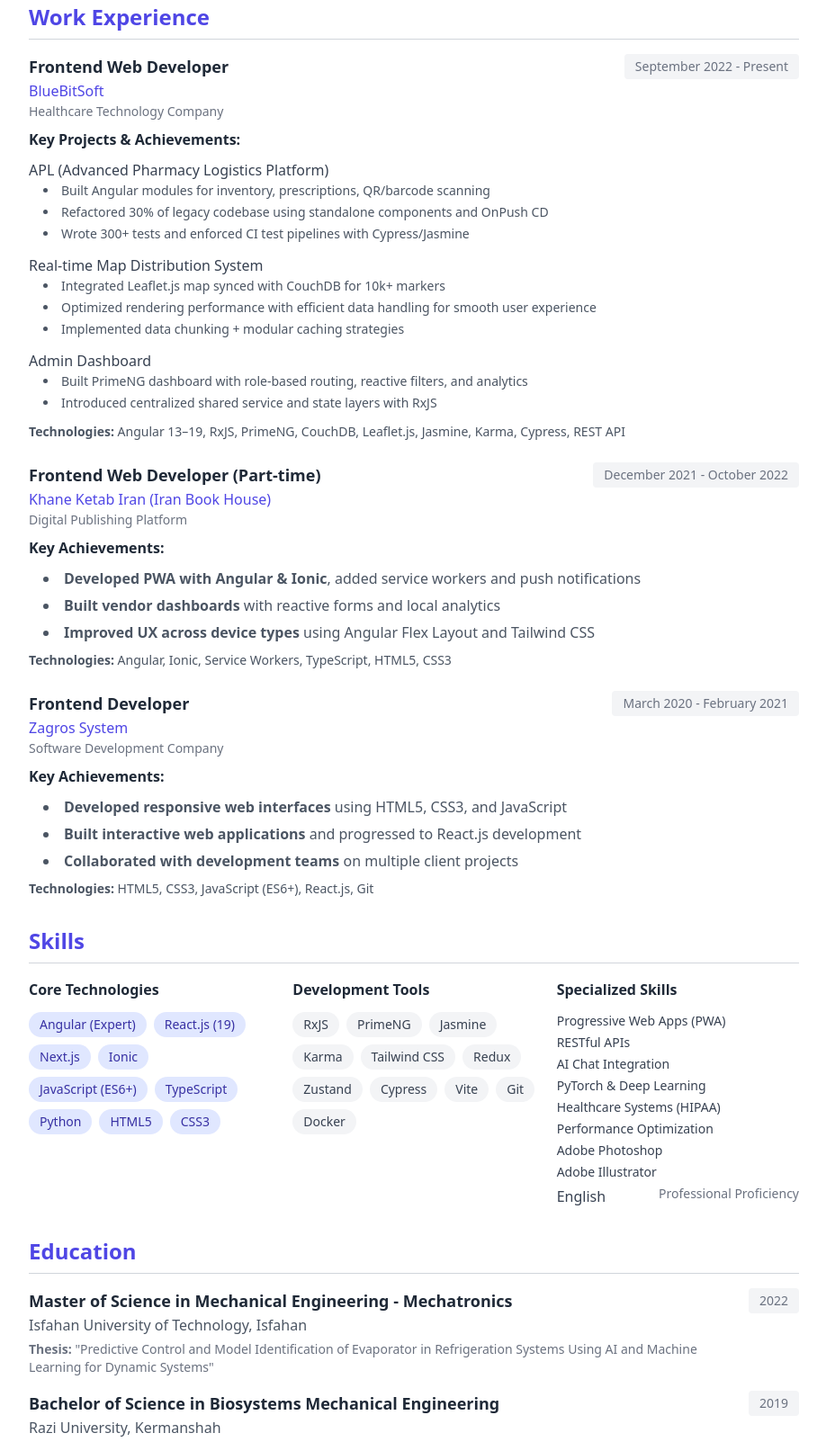
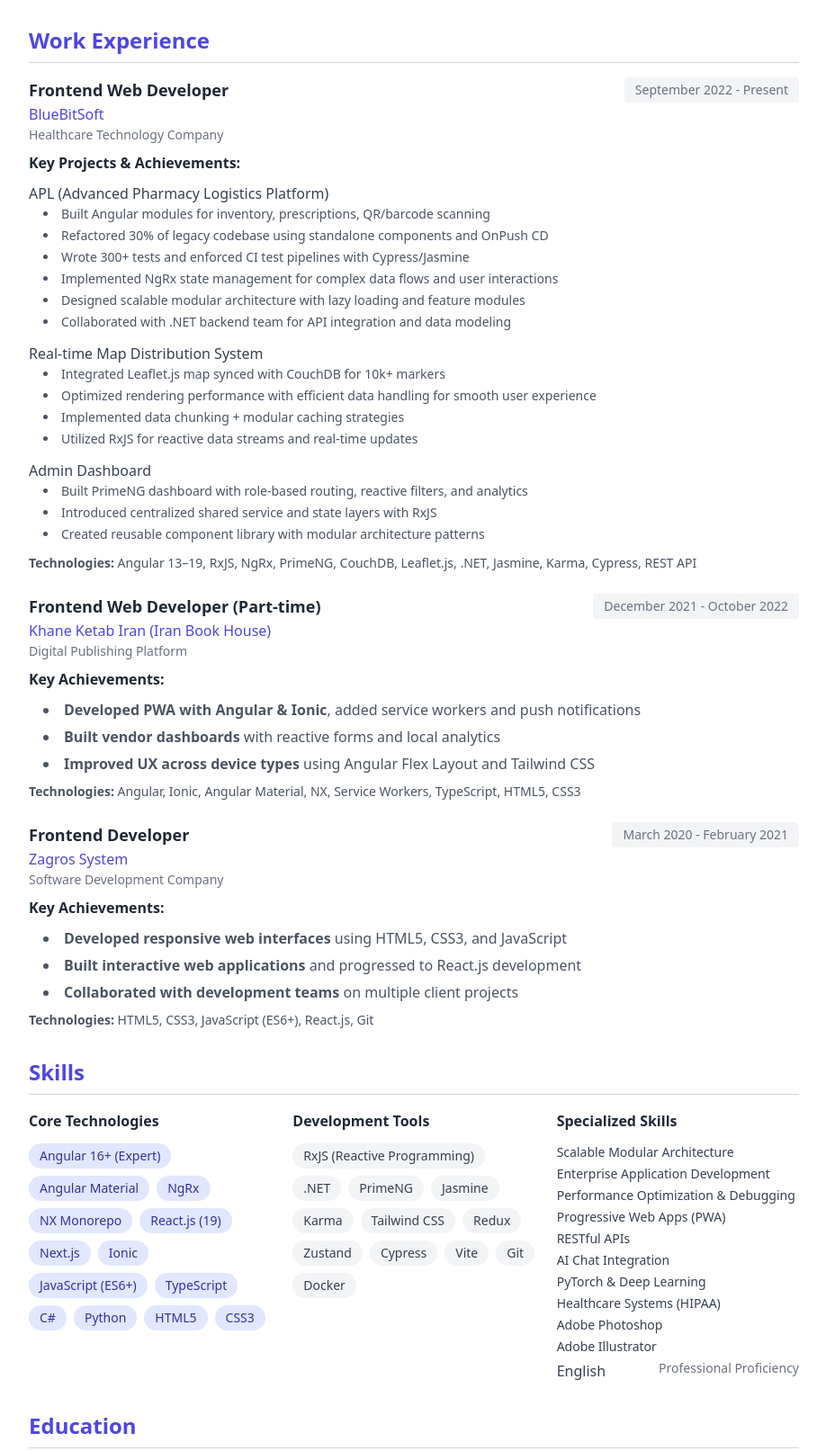
Before and after one commit to rasoulveisi/rasoulveisi.github.io, a plain HTML site: page index.html in a window 1280 px wide. Shown: the part 416-2029 px from the top of the page at 90% size, without its empty margins (180-1098 px from the left). Drawn offline with nearby package versions, Linux system fonts and the light colour scheme.

Commit message:
Refactor resume content and update technologies
- Changed job title from "Angular Frontend Developer" to "Frontend Developer" in both HTML and PDF files.
- Enhanced the "About Me" section to reflect broader expertise in frontend development, including React.js and .NET.
- Updated work experience details to include NgRx state management and collaboration with backend teams.
- Revised technology stacks across all files to include NgRx and .NET.
- Added new skills and projects to highlight modular architecture and performance optimization.
- Created a new PDF resume file while removing the old one.

```diff
--- a/index.html
+++ b/index.html
@@ -20,7 +20,7 @@
             <!-- Name and Contact Info -->
             <div class="text-center">
                 <h1 class="text-4xl md:text-5xl text-indigo-600 font-bold uppercase tracking-wider mb-0">Rasoul Veisi</h1>
-                <p class="text-xl text-gray-500 mt-3 mb-0">Angular Frontend Developer</p>
+                <p class="text-xl text-gray-500 mt-3 mb-0">Frontend Developer</p>
                 <div class="flex justify-center flex-wrap gap-5 mt-4 text-sm text-gray-500">
                     <div class="flex items-center gap-1">📞 +98-9108259755</div>
                     <div class="flex items-center gap-1">✉️ rasoulweysi@gmail.com</div>
@@ -38,7 +38,7 @@
     <section class="mb-8">
         <h2 class="text-2xl font-bold text-indigo-600 border-b border-gray-300 pb-2 mb-4">About Me</h2>
         <p class="text-gray-600 leading-relaxed">
-            Results-driven Angular Frontend Engineer with <strong>5+ years of experience</strong> delivering high-performance web applications in healthcare and e-commerce domains. Specialized in the Angular ecosystem with expertise in RxJS, performance optimization, TDD, and scalable architecture. Known for delivering robust, responsive, and maintainable applications with real business impact.
+            Results-driven <strong>Frontend Developer</strong> with <strong>5+ years of experience</strong> delivering high-performance web applications in healthcare and e-commerce domains. <strong>Expert in Angular ecosystem</strong> with deep expertise in RxJS, state management, Angular Material, and scalable modular architecture. <strong>Proficient in React.js</strong> for modern frontend development and <strong>knowledgeable about .NET backend development</strong> for full-stack understanding. Proven track record in building enterprise-grade applications with performance optimization for large-scale systems.
         </p>
     </section>
 
@@ -63,6 +63,9 @@
                     <li>Built Angular modules for inventory, prescriptions, QR/barcode scanning</li>
                     <li>Refactored 30% of legacy codebase using standalone components and OnPush CD</li>
                     <li>Wrote 300+ tests and enforced CI test pipelines with Cypress/Jasmine</li>
+                    <li>Implemented NgRx state management for complex data flows and user interactions</li>
+                    <li>Designed scalable modular architecture with lazy loading and feature modules</li>
+                    <li>Collaborated with .NET backend team for API integration and data modeling</li>
                 </ul>
             </div>
 
@@ -72,6 +75,7 @@
                     <li>Integrated Leaflet.js map synced with CouchDB for 10k+ markers</li>
                     <li>Optimized rendering performance with efficient data handling for smooth user experience</li>
                     <li>Implemented data chunking + modular caching strategies</li>
+                    <li>Utilized RxJS for reactive data streams and real-time updates</li>
                 </ul>
             </div>
 
@@ -80,10 +84,11 @@
                 <ul class="list-disc list-inside text-gray-600 space-y-1 ml-4 text-sm">
                     <li>Built PrimeNG dashboard with role-based routing, reactive filters, and analytics</li>
                     <li>Introduced centralized shared service and state layers with RxJS</li>
+                    <li>Created reusable component library with modular architecture patterns</li>
                 </ul>
             </div>
 
-            <p class="text-sm text-gray-600 mt-2"><strong>Technologies:</strong> Angular 13–19, RxJS, PrimeNG, CouchDB, Leaflet.js, Jasmine, Karma, Cypress, REST API</p>
+            <p class="text-sm text-gray-600 mt-2"><strong>Technologies:</strong> Angular 13–19, RxJS, NgRx, PrimeNG, CouchDB, Leaflet.js, .NET, Jasmine, Karma, Cypress, REST API</p>
         </div>
 
         <div class="mb-6">
@@ -103,7 +108,7 @@
                 <li><strong>Improved UX across device types</strong> using Angular Flex Layout and Tailwind CSS</li>
             </ul>
 
-            <p class="text-sm text-gray-600 mt-2"><strong>Technologies:</strong> Angular, Ionic, Service Workers, TypeScript, HTML5, CSS3</p>
+            <p class="text-sm text-gray-600 mt-2"><strong>Technologies:</strong> Angular, Ionic, Angular Material, NX, Service Workers, TypeScript, HTML5, CSS3</p>
         </div>
 
         <div class="mb-6">
@@ -134,12 +139,16 @@
             <div>
                 <h3 class="font-semibold text-gray-800 mb-3">Core Technologies</h3>
                 <div class="flex flex-wrap gap-2">
-                    <span class="bg-indigo-100 text-indigo-800 px-3 py-1 rounded-full text-sm">Angular (Expert)</span>
+                    <span class="bg-indigo-100 text-indigo-800 px-3 py-1 rounded-full text-sm">Angular 16+ (Expert)</span>
+                    <span class="bg-indigo-100 text-indigo-800 px-3 py-1 rounded-full text-sm">Angular Material</span>
+                    <span class="bg-indigo-100 text-indigo-800 px-3 py-1 rounded-full text-sm">NgRx</span>
+                    <span class="bg-indigo-100 text-indigo-800 px-3 py-1 rounded-full text-sm">NX Monorepo</span>
                     <span class="bg-indigo-100 text-indigo-800 px-3 py-1 rounded-full text-sm">React.js (19)</span>
                     <span class="bg-indigo-100 text-indigo-800 px-3 py-1 rounded-full text-sm">Next.js</span>
                     <span class="bg-indigo-100 text-indigo-800 px-3 py-1 rounded-full text-sm">Ionic</span>
                     <span class="bg-indigo-100 text-indigo-800 px-3 py-1 rounded-full text-sm">JavaScript (ES6+)</span>
                     <span class="bg-indigo-100 text-indigo-800 px-3 py-1 rounded-full text-sm">TypeScript</span>
+                    <span class="bg-indigo-100 text-indigo-800 px-3 py-1 rounded-full text-sm">C#</span>
                     <span class="bg-indigo-100 text-indigo-800 px-3 py-1 rounded-full text-sm">Python</span>
                     <span class="bg-indigo-100 text-indigo-800 px-3 py-1 rounded-full text-sm">HTML5</span>
                     <span class="bg-indigo-100 text-indigo-800 px-3 py-1 rounded-full text-sm">CSS3</span>
@@ -149,7 +158,8 @@
             <div>
                 <h3 class="font-semibold text-gray-800 mb-3">Development Tools</h3>
                 <div class="flex flex-wrap gap-2">
-                    <span class="bg-gray-100 text-gray-700 px-3 py-1 rounded-full text-sm">RxJS</span>
+                    <span class="bg-gray-100 text-gray-700 px-3 py-1 rounded-full text-sm">RxJS (Reactive Programming)</span>
+                    <span class="bg-gray-100 text-gray-700 px-3 py-1 rounded-full text-sm">.NET</span>
                     <span class="bg-gray-100 text-gray-700 px-3 py-1 rounded-full text-sm">PrimeNG</span>
                     <span class="bg-gray-100 text-gray-700 px-3 py-1 rounded-full text-sm">Jasmine</span>
                     <span class="bg-gray-100 text-gray-700 px-3 py-1 rounded-full text-sm">Karma</span>
@@ -166,12 +176,14 @@
             <div>
                 <h3 class="font-semibold text-gray-800 mb-3">Specialized Skills</h3>
                 <div class="space-y-1">
+                    <div class="text-gray-700 text-sm">Scalable Modular Architecture</div>
+                    <div class="text-gray-700 text-sm">Enterprise Application Development</div>
+                    <div class="text-gray-700 text-sm">Performance Optimization & Debugging</div>
                     <div class="text-gray-700 text-sm">Progressive Web Apps (PWA)</div>
                     <div class="text-gray-700 text-sm">RESTful APIs</div>
                     <div class="text-gray-700 text-sm">AI Chat Integration</div>
                     <div class="text-gray-700 text-sm">PyTorch & Deep Learning</div>
                     <div class="text-gray-700 text-sm">Healthcare Systems (HIPAA)</div>
-                    <div class="text-gray-700 text-sm">Performance Optimization</div>
                     <div class="text-gray-700 text-sm">Adobe Photoshop</div>
                     <div class="text-gray-700 text-sm">Adobe Illustrator</div>
                     <div class="flex justify-between">
```
Also changed, not shown: index-persian.html (+19 -7 lines), 5 other files.
